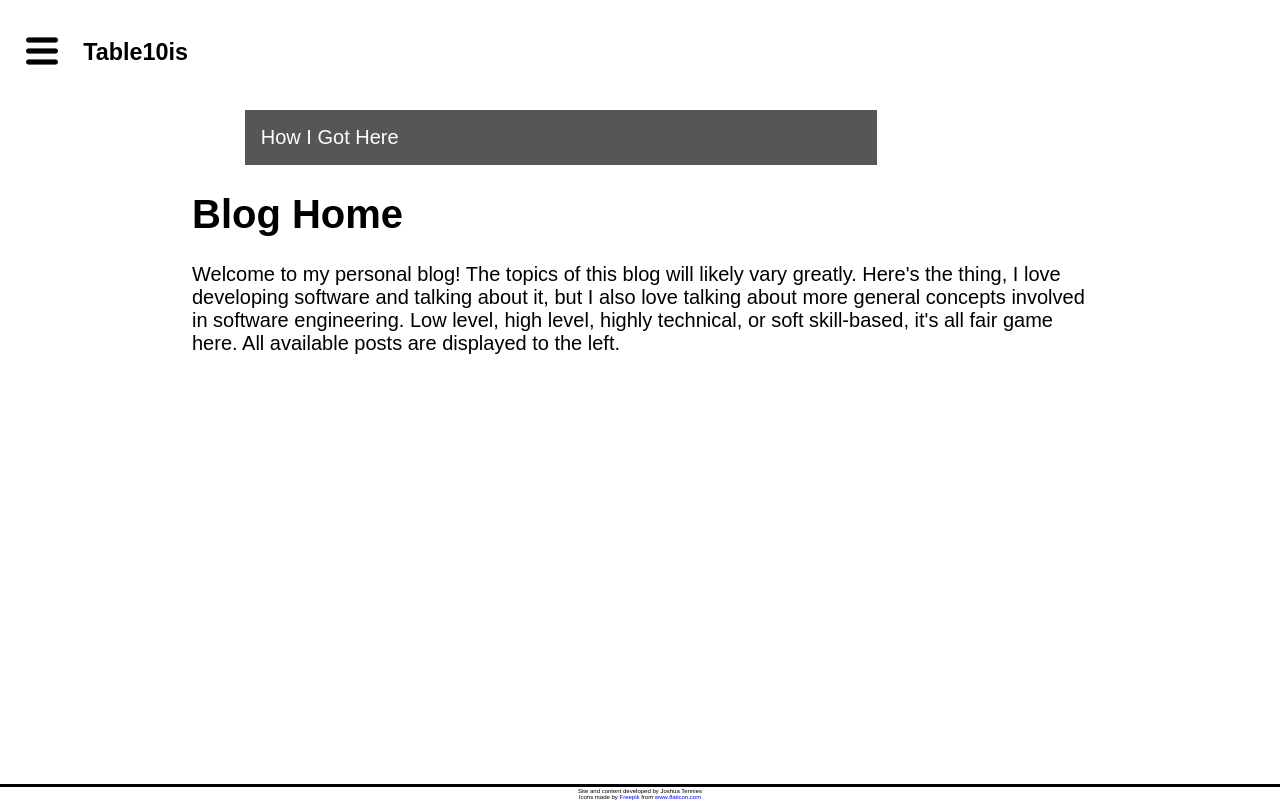
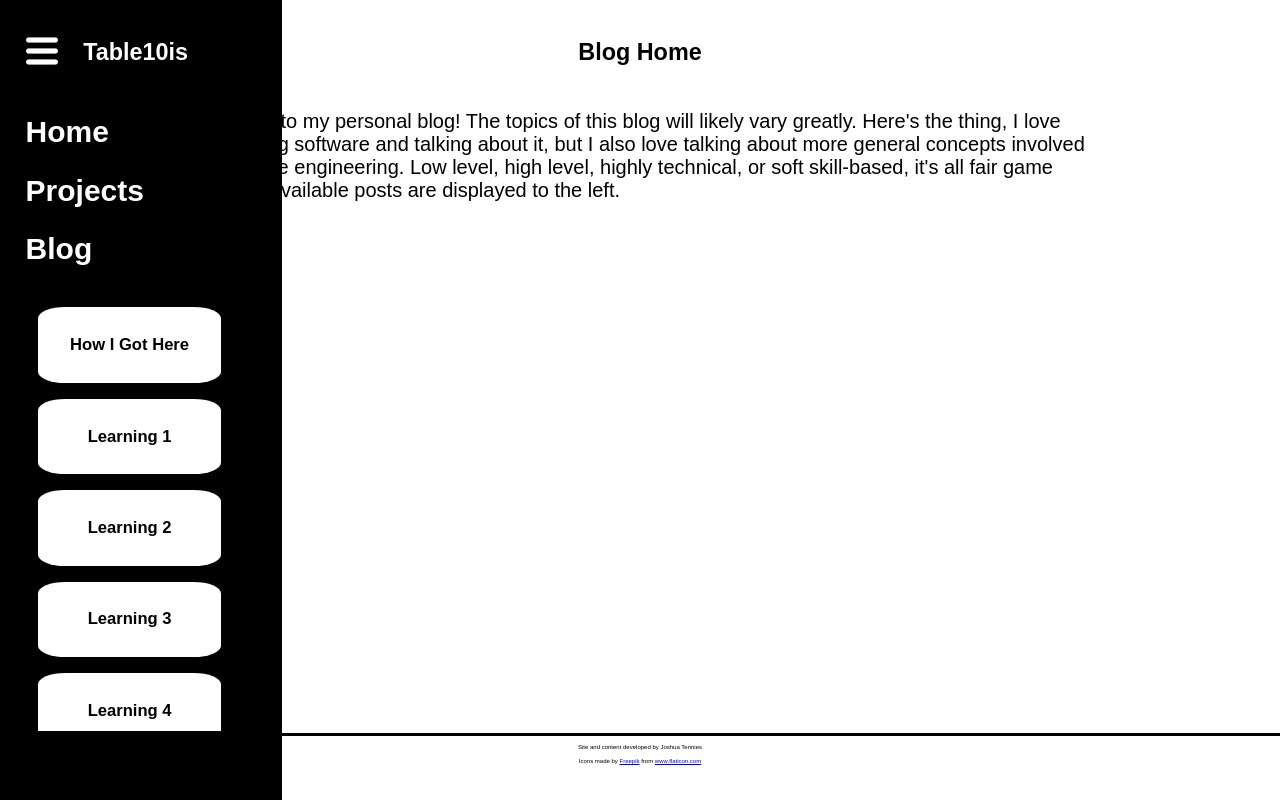
Before and after one commit to jtennies10/personal-website, a React (Create React App) app: page /blog in a window 1280 px wide. Both pictures are taken after a click on the button 41 px from the left and 52 px from the top of the page. Built offline with nearby package versions, Linux system fonts and the light colour scheme.

Commit message:
Added blog posts to menu sidebar for easy navigation

```diff
--- a/src/assets/blog-titles.js
+++ b/src/assets/blog-titles.js
@@ -1,2 +1,12 @@
 export const BLOG_TITLES =
-`How I Got Here`
+`How I Got Here
+Learning 1
+Learning 2
+Learning 3
+Learning 4
+Learning 5
+Learning 6
+Learning 7
+Learning 8
+Learning 9
+Learning 10`
--- a/src/assets/styling.css
+++ b/src/assets/styling.css
@@ -4,6 +4,7 @@
     padding-top:2vh;
     display: flex;
     flex-direction: column;
+    position:absolute;
 }
 
 .nav-bar-simple {
@@ -21,6 +22,7 @@
     flex-direction: column;
     height:100vh;
     width:20vw;
+    position:fixed;
 }
 
 .menu-button {
@@ -36,11 +38,6 @@
 
 .menu-button, .menu-button:visited, .menu-button:focus, .menu-button:active, .menu-button:hover{
     outline:0 none !important;
-}
-
-.menu-options .link {
-    display:flex;
-    flex-direction:column;
 }
 
 .link {
@@ -68,7 +65,6 @@
     text-align:center;
     padding-top:2vh;
     flex:1;
-    padding-right:15vw;
 }
 
 .centered {
@@ -85,33 +81,29 @@
 
 .blog-list {
     padding-left:1vw;
-    flex:1.5
-}
-
-.blog-list-items {
-    background-color: greenyellow;
+    flex:1.5;
+    max-height:55vh;
+    overflow:auto;
 }
 
 .blog-post-link {
     text-decoration: none;
-    background-color:#565656;
+    background-color:white;
     margin-top:2vh;
     margin-bottom:2vh;
     width:75%;
     overflow:hidden;
     white-space: nowrap;
     display: flex;
+    flex-direction:column;
+    border-radius:15%;
 }
 
 .blog-post-link .link {
     text-decoration: none;
-    padding:2vh;
-    color:#F8FFFF;
+    text-align:center;
+    color:black;
     flex-grow: 1;
-}
-
-.blog-post-link:hover {
-    background-color: #484848;
 }
 
 .blog-post-link .link:selected {
@@ -138,6 +130,7 @@
     left: 0;
     bottom: 0;
     width: 100vw;
+    min-height: 8vh;
     border-top-color: black;
     border-top: 3px solid black;
     color: black;
@@ -145,5 +138,6 @@
 }
 
 .footer-content {
+    padding-top:1vh;
     font-size: 0.01em;
 }
--- a/src/components/BlogHome.js
+++ b/src/components/BlogHome.js
@@ -56,14 +56,18 @@ class BlogHome extends React.PureComponent {
     render() {
         return (
             <div className='component-body'>
-                <NavBar/>
-                <div className='content-main'>
-                    <BlogList className='blog-list'/>
-                    <div className='center-content'>
-                        <h1>{this.state.blogTitle}</h1>
-                        <p dangerouslySetInnerHTML={{ __html: this.state.blogText }}/>
+                <div className='content'>
+                    <div className='content-head'>
+                        <NavBar/>
+                        <h3 className='page-title'>{this.state.blogTitle}</h3>
                     </div>
-                    <div className='empty-side'/>
+                    <div className='content-main'>
+                        <div className='center-content'>
+
+                            <p dangerouslySetInnerHTML={{ __html: this.state.blogText }}/>
+                        </div>
+                        <div className='empty-side'/>
+                    </div>
                 </div>
                 <Footer/>
             </div>
--- a/src/components/BlogList.js
+++ b/src/components/BlogList.js
@@ -17,11 +17,13 @@ class BlogList extends React.PureComponent {
         return BLOG_TITLES.split('\n')
     }
 
+    updateParent() {
+        alert('update')
+    }
+
     render() {
         return (
-            <div className='blog-list'>
-                <BlogPosts blogPosts={this.state.blogPosts}/>
-            </div>
+            <BlogPosts blogPosts={this.state.blogPosts}/>
         )
     }
 }
@@ -31,8 +33,8 @@ function BlogPosts(props) {
         <PostItem key={blogPost} title={blogPost}/>
     );
     return (
-        <ul>
-        {items}
+        <ul className='blog-list'>
+            {items}
         </ul>
     );
 }
@@ -41,7 +43,7 @@ function PostItem(props) {
     return (
         <div className='blog-post-link'>
             <Link className='link' to={'/blog/'+props.title.replace(new RegExp(' ', 'g'), '-')}>
-            {props.title}</Link>
+            <h5>{props.title}</h5></Link>
 
             <Switch>
                 <Route exact path={'/blog/'+props.title.replace(new RegExp(' ', 'g'), '-')}>
--- a/src/components/NavBar.js
+++ b/src/components/NavBar.js
@@ -2,15 +2,16 @@ import React from 'react';
 import {Link} from 'react-router-dom';
 import black_menu from '../assets/black_menu.png';
 import white_menu from '../assets/white_menu.png'
+import BlogList from './BlogList.js'
 import '../assets/styling.css';
 
 class NavBar extends React.PureComponent {
     constructor(props) {
         super(props)
         this.state = {
-            menuDisplay: 'block',
-            navBarClass: 'nav-bar-expanded',
-            menuImage: white_menu
+            menuDisplay: 'none',
+            navBarClass: 'nav-bar',
+            menuImage: black_menu
         }
     }
 
@@ -30,6 +31,12 @@ class NavBar extends React.PureComponent {
         }
     }
 
+    renderBlogList = () => {
+        if(this.state.navBarClass == 'nav-bar-expanded') {
+            return <BlogList className='blog-list'/>
+        }
+    }
+
     render() {
         return (
             <div className={this.state.navBarClass}>
@@ -41,6 +48,7 @@ class NavBar extends React.PureComponent {
                     <Link className='link' to='/'><h2>Home</h2></Link>
                     <Link className='link' to='/projects'><h2>Projects</h2></Link>
                     <Link className='link' to='/blog'><h2>Blog</h2></Link>
+                    {this.renderBlogList()}
                 </div>
             </div>
         );
--- a/src/components/Projects.js
+++ b/src/components/Projects.js
@@ -1,17 +1,23 @@
 import React from 'react';
 import '../assets/styling.css';
 import NavBar from './NavBar.js';
+import Footer from './Footer.js';
 
 class Projects extends React.PureComponent {
     render() {
         return (
-            <React.Fragment>
-                <NavBar/>
-                <div className='centered'>
-                    <h1>Under Development</h1>
-                    <p>Please check back soon or you can look at some past work <a href='https://github.com/jtennies10'>here</a>. </p>
+            <div className='component-body'>
+                <div className='content'>
+                    <div className='content-head'>
+                        <NavBar/>
+                        <h3 className='page-title'>Projects</h3>
+                    </div>
+                    <div style={{'text-align':'center'}}>
+                        <p>Under development! Please check back soon or you can look at some past work <a href='https://github.com/jtennies10'>here</a>. </p>
+                    </div>
                 </div>
-            </React.Fragment>
+                <Footer/>
+            </div>
         )
     }
 }
```
